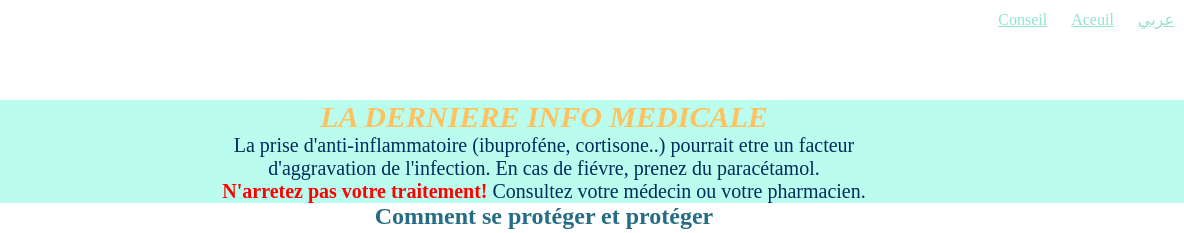
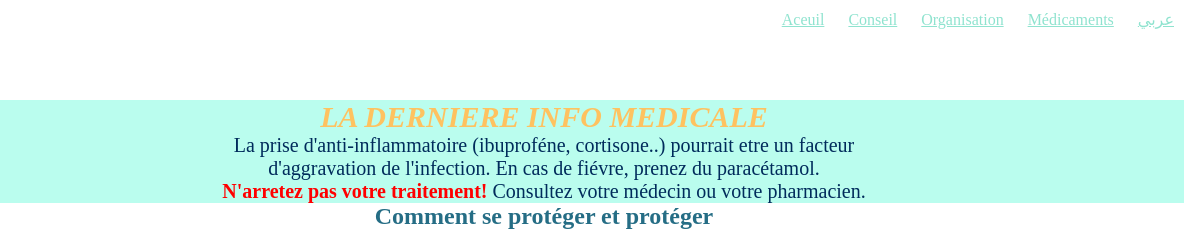
Before and after one commit to MaryemKhaoua/web-page-coronavirus, a plain HTML site: page index.html in a window 1280 px wide. Shown: the top 233 px of the page, 96-1280 px from the left. Drawn offline with Linux system fonts and the light colour scheme.

Commit message:
newmodification

```diff
--- a/index.html
+++ b/index.html
@@ -10,9 +10,12 @@
             <article>
                 <nav>
                 <ul classe ="menu">
+                        <li><a href="www.Aceuil.com">Aceuil</a></li>
                         <li><a href="www.Conseil.com">Conseil</a></li>
-                        <li><a href="www.Aceuil.com">Aceuil</a></li>
+                        <li><a href="www.Organisation.com">Organisation</a></li>
+                        <li><a href="www.medicament.com">Médicaments</a></li>
                         <li><a href="www.عربي.com">عربي</a></li>
+
                 </ul>
                 </nav>
                 <figure>
```
